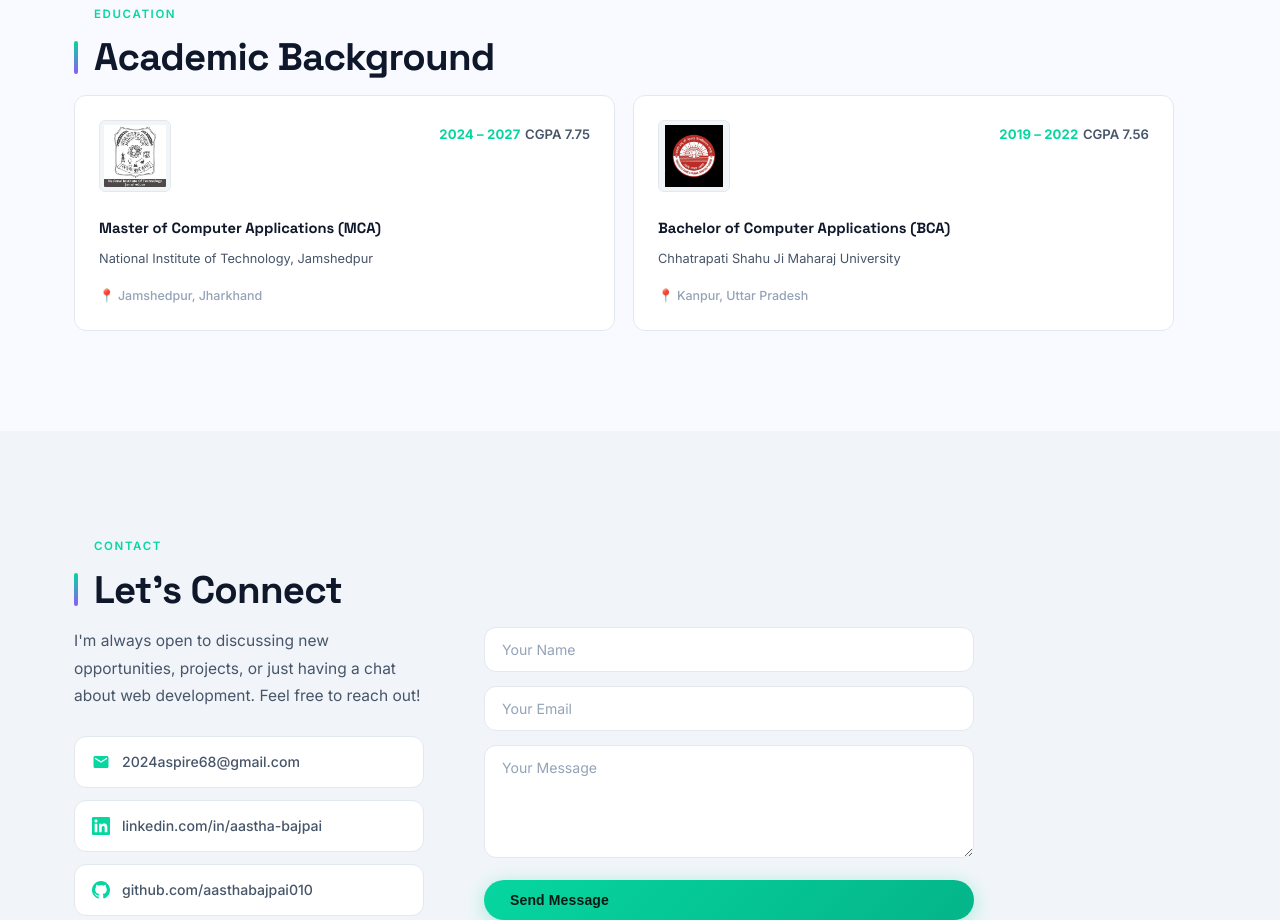
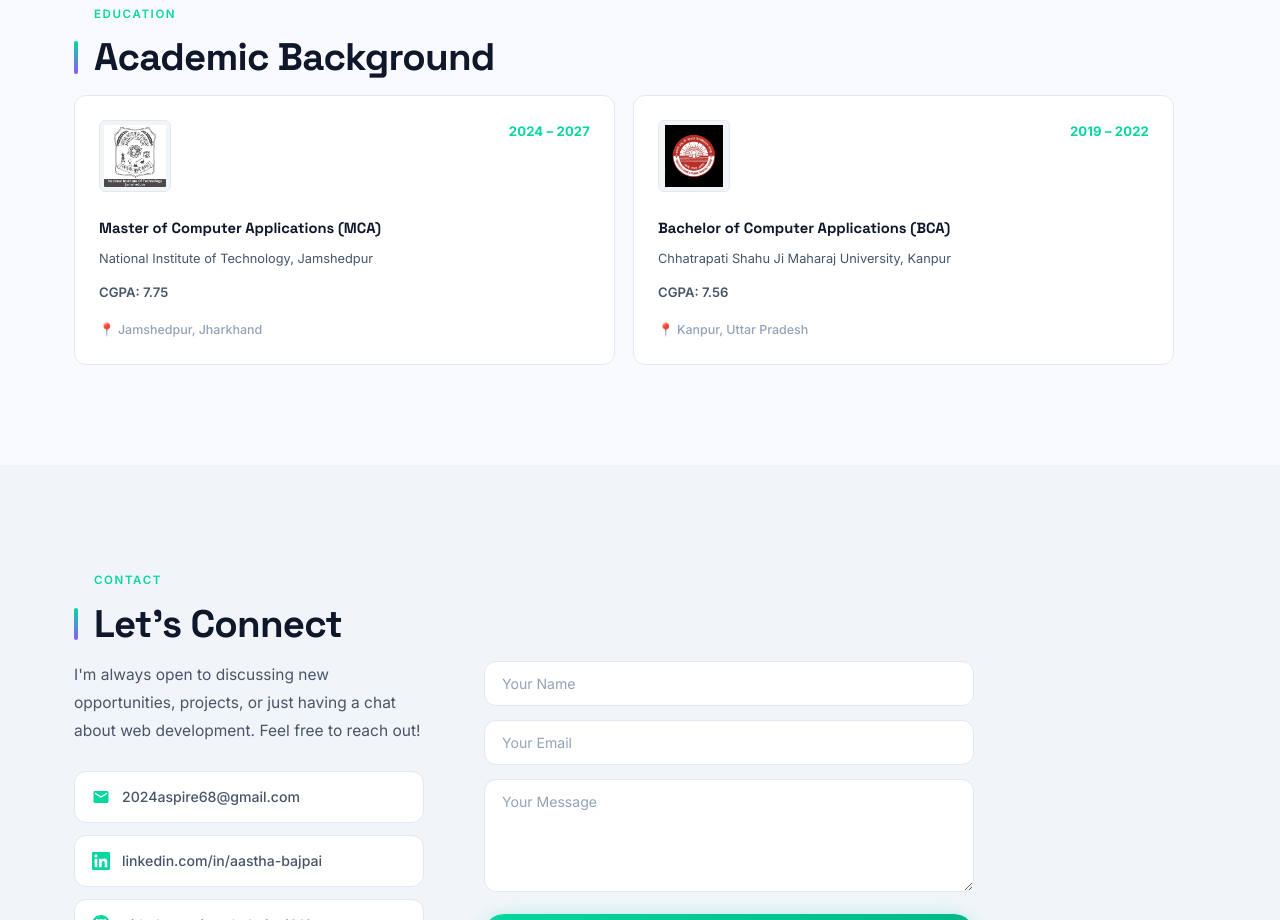
Before and after one commit to aasthabajpai010/aasthabajpai010.github.io, a website: page index.html in a window 1280 px wide. Shown: the part 4420-5340 px from the top of the page. Drawn offline with Linux system fonts and the light colour scheme.

Commit message:
Fix education card layout: year parallel to logo, CGPA below institute

```diff
--- a/index.html
+++ b/index.html
@@ -338,26 +338,26 @@
                 <div class="education-card">
                     <div class="edu-card-header">
                         <img src="assets/images/logo.jpg" alt="NIT Jamshedpur" class="edu-logo">
-                        <div class="edu-meta">
-                            <span class="edu-year">2024 – 2027</span>
-                            <span class="edu-cgpa">CGPA 7.75</span>
-                        </div>
+                        <span class="edu-year">2024 – 2027</span>
                     </div>
                     <h3 class="education-degree">Master of Computer Applications (MCA)</h3>
                     <p class="education-institute">National Institute of Technology, Jamshedpur</p>
+                    <p class="edu-cgpa">CGPA: 7.75</p>
                     <p class="edu-location">📍 Jamshedpur, Jharkhand</p>
                 </div>
                 <div class="education-card">
                     <div class="edu-card-header">
                         <img src="assets/images/csjmu-logo.jpg" alt="CSJMU Kanpur" class="edu-logo">
-                        <div class="edu-meta">
-                            <span class="edu-year">2019 – 2022</span>
-                            <span class="edu-cgpa">CGPA 7.56</span>
-                        </div>
+                        <span class="edu-year">2019 – 2022</span>
                     </div>
                     <h3 class="education-degree">Bachelor of Computer Applications (BCA)</h3>
-                    <p class="education-institute">Chhatrapati Shahu Ji Maharaj University</p>
+                    <p class="education-institute">Chhatrapati Shahu Ji Maharaj University, Kanpur</p>
+                    <p class="edu-cgpa">CGPA: 7.56</p>
                     <p class="edu-location">📍 Kanpur, Uttar Pradesh</p>
+                </div>
+            </div>
+        </div>
+    </section>
                 </div>
             </div>
         </div>
```
